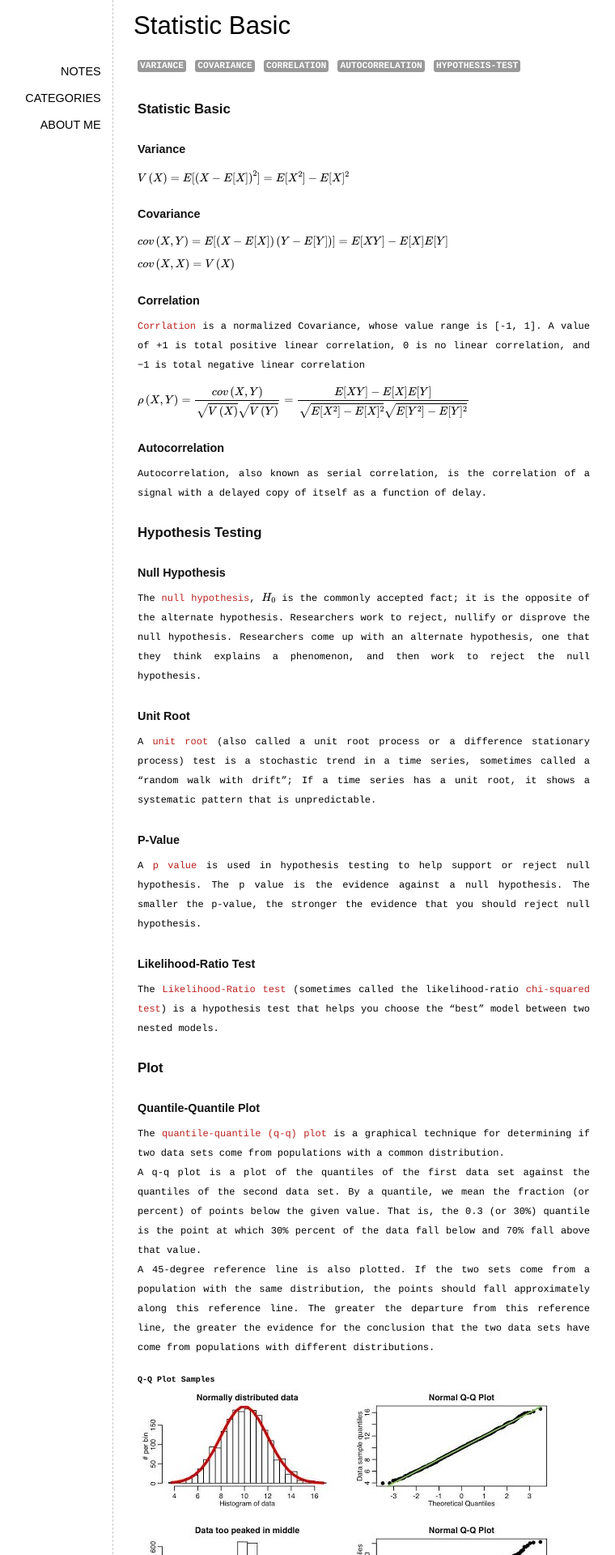
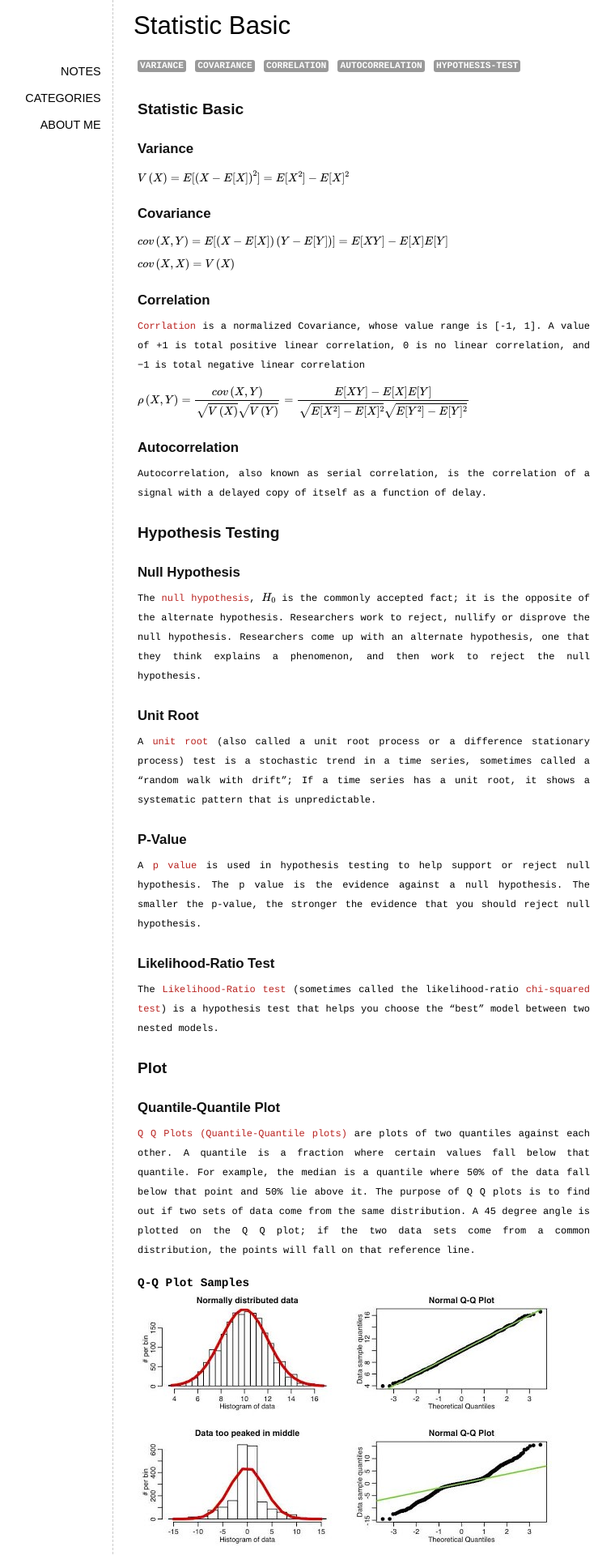
Before and after one commit to elan2wang/note, a Jekyll site: the page built from _posts/2020-09-27-statistic-basic.md, in a window 1280 px wide. Shown: the top 1920 px of the page at 81% size, without its empty margins (111-871 px from the left). Built offline with Jekyll 4.4.1, drawn with Linux system fonts in a browser that asks for light colours; formulas are drawn with MathJax 3; comment, search, counter and statistics services are not loaded.

Commit message:
update post

```diff
--- a/_posts/2020-09-27-statistic-basic.md
+++ b/_posts/2020-09-27-statistic-basic.md
@@ -46,9 +46,7 @@ The [Likelihood-Ratio test](https://www.statisticshowto.com/likelihood-ratio-tes
 ### Plot
 
 #### Quantile-Quantile Plot
-The [quantile-quantile (q-q) plot](https://www.itl.nist.gov/div898/handbook/eda/section3/qqplot.htm) is a graphical technique for determining if two data sets come from populations with a common distribution.
-A q-q plot is a plot of the quantiles of the first data set against the quantiles of the second data set. By a quantile, we mean the fraction (or percent) of points below the given value. That is, the 0.3 (or 30%) quantile is the point at which 30% percent of the data fall below and 70% fall above that value.
-A 45-degree reference line is also plotted. If the two sets come from a population with the same distribution, the points should fall approximately along this reference line. The greater the departure from this reference line, the greater the evidence for the conclusion that the two data sets have come from populations with different distributions.
+[Q Q Plots (Quantile-Quantile plots)](https://www.statisticshowto.com/q-q-plots/) are plots of two quantiles against each other. A quantile is a fraction where certain values fall below that quantile. For example, the median is a quantile where 50% of the data fall below that point and 50% lie above it. The purpose of Q Q plots is to find out if two sets of data come from the same distribution. A 45 degree angle is plotted on the Q Q plot; if the two data sets come from a common distribution, the points will fall on that reference line.
 
 ##### Q-Q Plot Samples
 ![QQ plot 1](/note/images/qqplot-sample-1.jpeg)
--- a/style/note.css
+++ b/style/note.css
@@ -34,14 +34,18 @@ h1 {
 }
 
 h2 {
+	font-size:1.8em;
+}
+
+h3 {
 	font-size:1.6em;
 }
 
-h3 {
+h4 {
 	font-size:1.4em;
 }
 
-h4 {
+h5 {
 	font-size:1.2em;
 }
 
```
